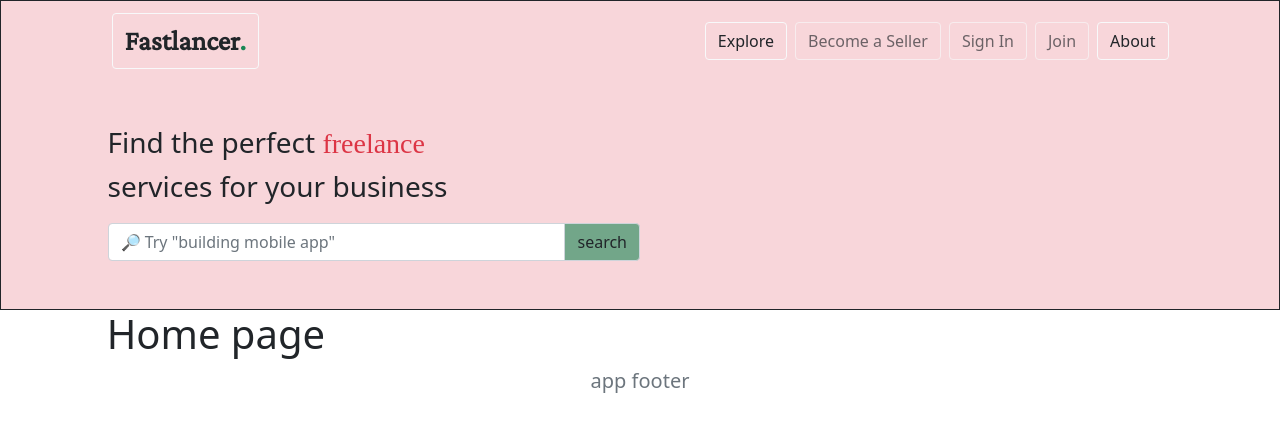
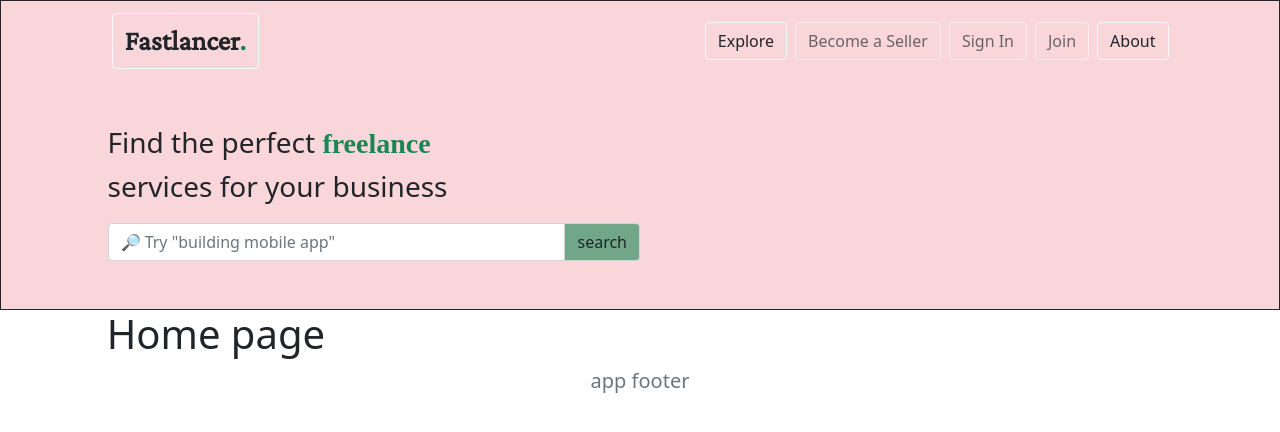
Before and after one commit to Yonatan-Shitrit/FreeLancer-front, a Vue app: page /about in a window 1280 px wide. Shown: the top 432 px of the page. Built offline with nearby package versions, Linux system fonts and the light colour scheme.

Commit message:
more fixes

```diff
--- a/src/components/app-header.vue
+++ b/src/components/app-header.vue
@@ -27,7 +27,7 @@
     <section class="search-home col-10 m-auto mt-5">
         <div class="col-6">
             <p class="lead fs-3">
-                Find the perfect <span class="text-danger" style="font-family: 'Inspiration', cursive;">freelance</span> <br>
+                Find the perfect <span class="text-success" style="font-weight: bold; font-family: 'Inspiration', cursive;">freelance</span> <br>
                 services for your business
             </p>
             <div class="input-group mb-5">
```
